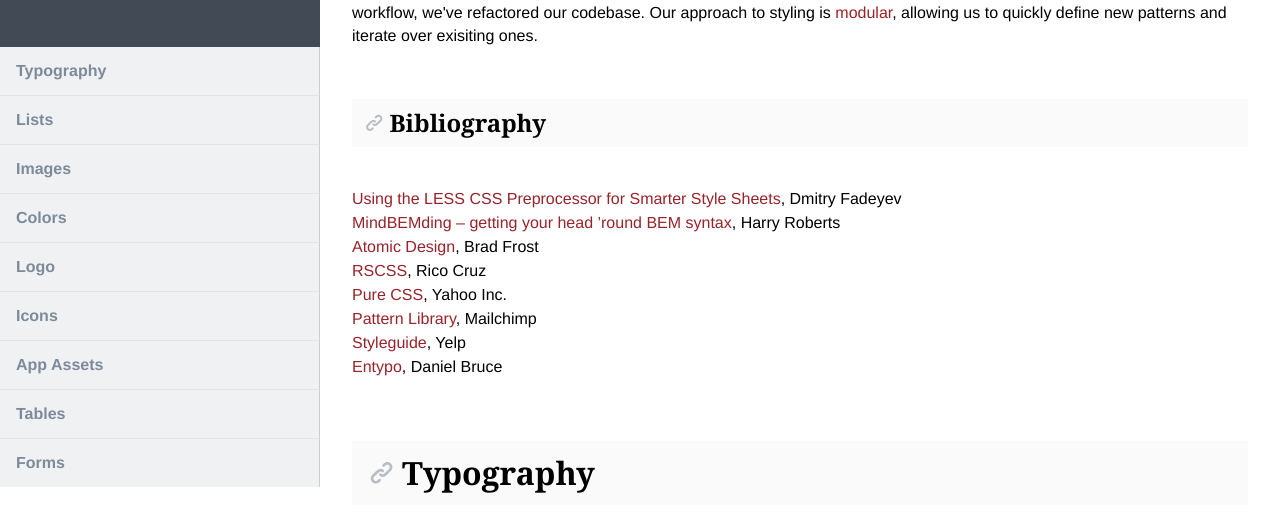
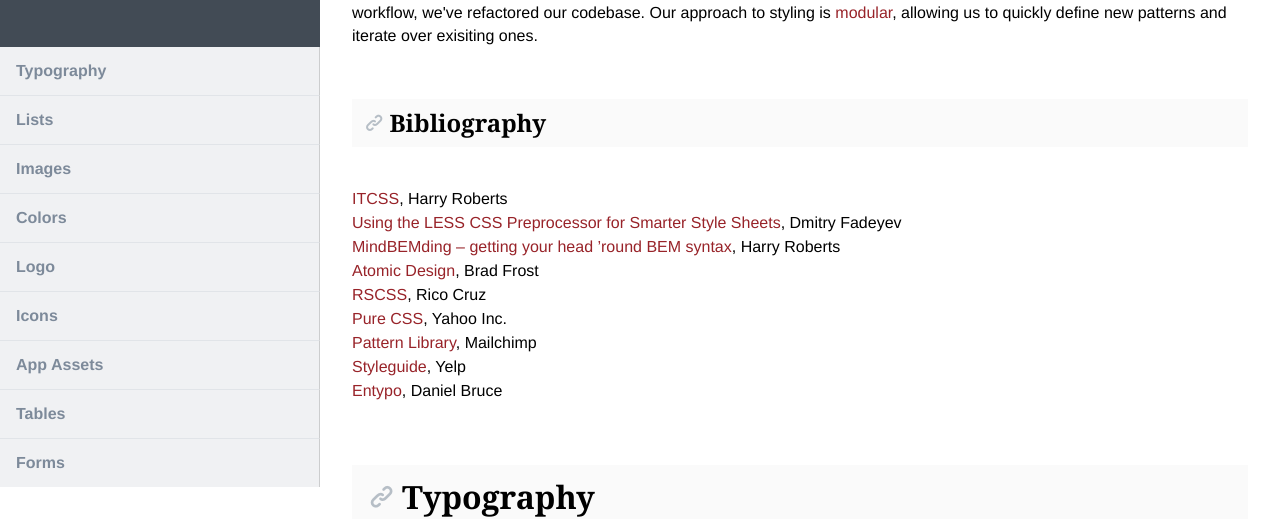
Before and after one commit to modernhealthcare/mh-patterns, a website: page src/index.html in a window 1280 px wide. Shown: the part 313-832 px from the top of the page. Drawn offline with nearby package versions, Linux system fonts and the light colour scheme; files that its build step writes are made by us from their sources.

Commit message:
Added itcss

```diff
--- a/src/inc/about.html
+++ b/src/inc/about.html
@@ -5,6 +5,7 @@
 <h2 id="bibliography">Bibliography</h2>
 
 <ul>
+  <li><a href="http://itcss.io/" target="_blank">ITCSS</a>, Harry Roberts</li>
   <li><a href="http://www.smashingmagazine.com/2010/12/06/using-the-less-css-preprocessor-for-smarter-style-sheets/" target="_blank">Using the LESS CSS Preprocessor for Smarter Style Sheets</a>, Dmitry Fadeyev</li>
   <li><a href="http://csswizardry.com/2013/01/mindbemding-getting-your-head-round-bem-syntax/" target="_blank">MindBEMding – getting your head ’round BEM syntax</a>, Harry Roberts</li>
   <li><a href="http://bradfrost.com/blog/post/atomic-web-design/" target="_blank">Atomic Design</a>, Brad Frost</li>
```
Also changed, not shown: dist/about.html, dist/index.html.
